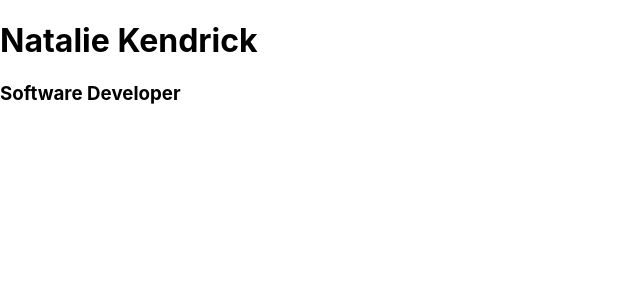
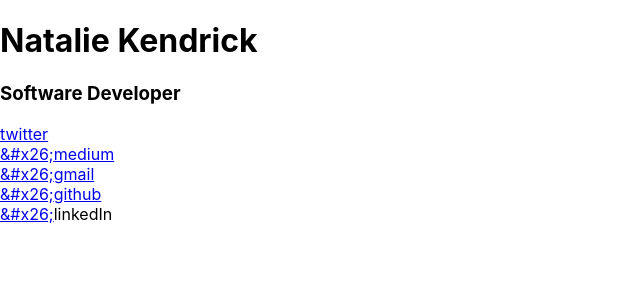
Before and after one commit to listenToRipley/nataliekendrick, a React (Create React App) app: page / in a window 1280 px wide. Shown: the top 300 px of the page, without its empty margins (0-640 px from the left). Built offline with nearby package versions, Linux system fonts and the light colour scheme.

Commit message:
home links added

```diff
--- a/src/Components/Home.tsx
+++ b/src/Components/Home.tsx
@@ -1,26 +1,32 @@
-import React from 'react';
+import React, {useEffect, useState} from 'react';
 import socialLinks from "../info/history/socialLinks.json"
 
 export default function Home(): JSX.Element {
+  const [links, setLinks] = useState<JSX.Element[]| undefined>(undefined);
 
-  const linksList = () : React.ComponentState  => {
-    socialLinks.forEach((item) => {
+  useEffect(() => {
+
+    let listLinks: JSX.Element [] = socialLinks.map((item, index) => {
       console.log(item.link)
       return (
-        <div>
-          <a href={item.link} hrefLang={item.title}>
+        <a key={index} href={item.link} hrefLang={item.title}>
+          {item.title}
+          <br/>
           {item.icon}
-          </a>
-        </div>
+        </a>
       );
-    });
-  };
+    }, [socialLinks]);
+
+    setLinks(listLinks)
+
+  }, [])
+
 
   return <div>
     <h1>Natalie Kendrick</h1>
     <h3>Software Developer</h3>
     <div>
-      {linksList()}
+      {links ? [...links] : <br/>}
     </div>
   </div>
 
--- a/src/info/history/socialLinks.json
+++ b/src/info/history/socialLinks.json
@@ -1,8 +1,8 @@
 [
   {
-    "title": "twitter",
-    "link":  "https://twitter.com/NKendrick12",
-    "icon":  "&#x26;"
+    "title":"twitter",
+    "link":"https://twitter.com/NKendrick12",
+    "icon":"&#x26;"
   },
   {
     "title":"medium",
@@ -21,7 +21,7 @@
   },
   {
     "title":"linkedIn",
-    "link:":"https://www.linkedin.com/in/nataliemichellekendrick/",
+    "link:":" https://www.linkedin.com/in/nataliemichellekendrick ",
     "icon:":"&#x26;"
   }
 ]
```
